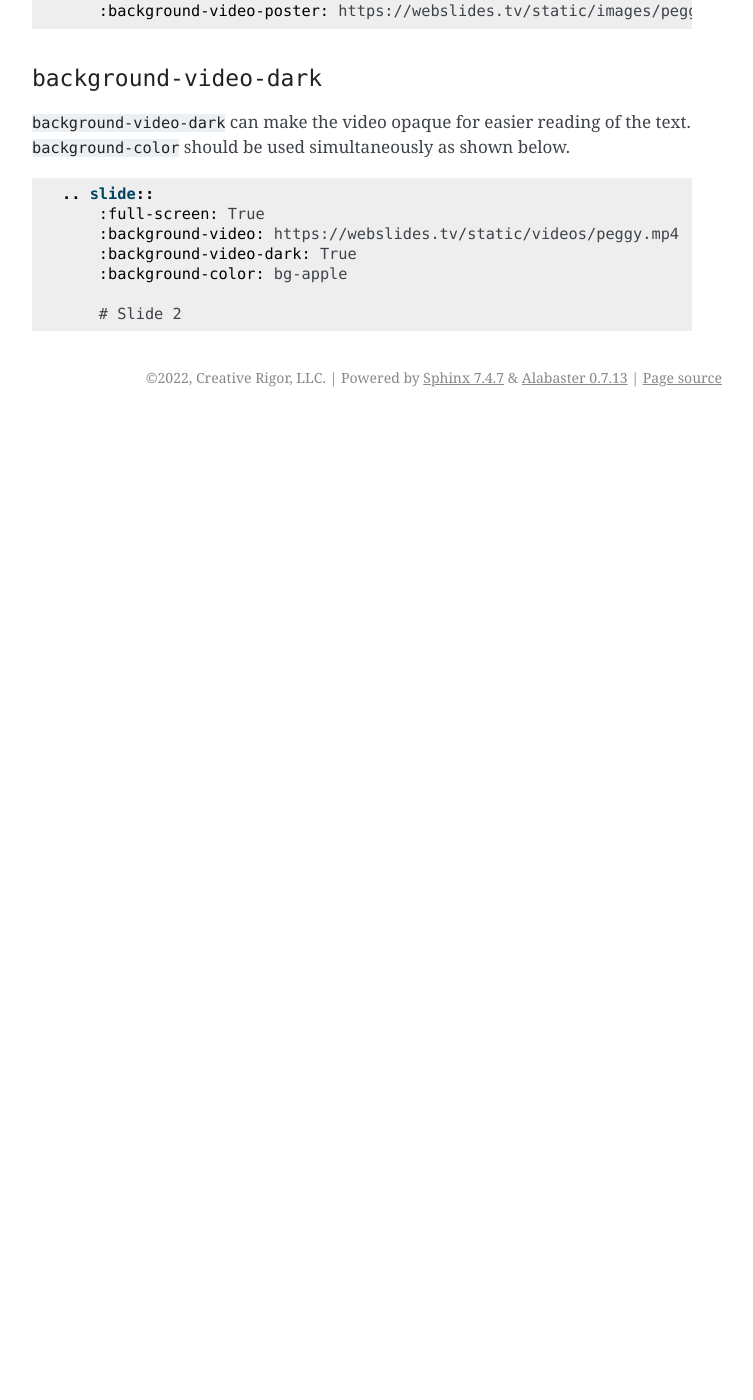
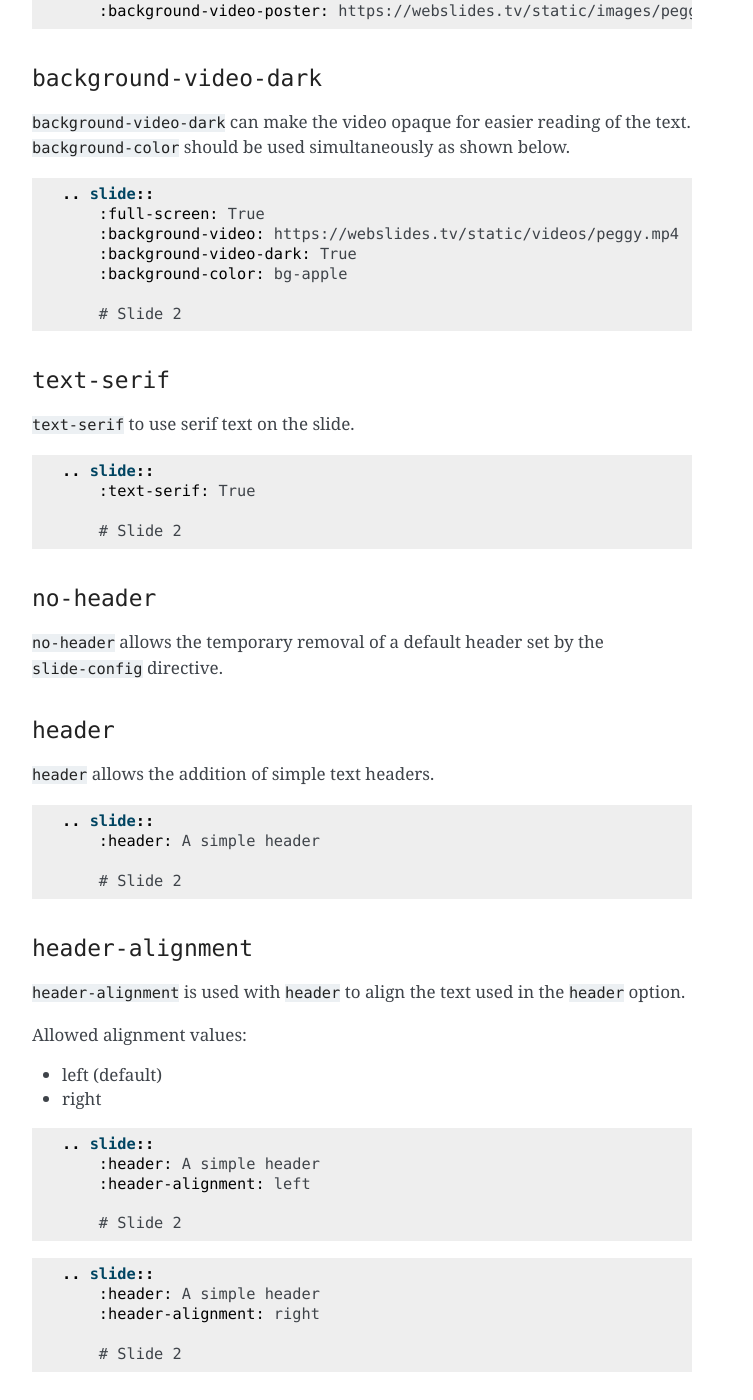
Before and after one commit to engineerslifeforme/webslides-extension, a Sphinx documentation site: the page built from docs/directive_reference/slide.md, in a window 1280 px wide and 1400 px high, scrolled down 7051 px. Shown: the whole window, without its empty margins (388-1141 px from the left). Built offline with Sphinx 7.4.7, drawn with Linux system fonts in a browser that asks for light colours; before the commit the page ends 7468 px from its top, so only the background shows below that; some of the changed text lies outside the part shown.

Commit message:
more documentation

````diff
--- a/docs/directive_reference/slide.md
+++ b/docs/directive_reference/slide.md
@@ -360,3 +360,77 @@ shown below.
 
     # Slide 2
 ```
+
+### `text-serif`
+
+`text-serif` to use serif text on the slide.
+
+```rst
+.. slide::
+    :text-serif: True
+
+    # Slide 2
+```
+
+### `no-header`
+
+`no-header` allows the temporary removal of a default header
+set by the `slide-config` directive.
+
+### `header`
+
+`header` allows the addition of simple text headers.
+
+```rst
+.. slide::
+    :header: A simple header
+
+    # Slide 2
+```
+
+### `header-alignment`
+
+`header-alignment` is used with `header` to align the text used in
+the `header` option.
+
+Allowed alignment values:
+
+- left (default)
+- right
+
+```rst
+.. slide::
+    :header: A simple header
+    :header-alignment: left
+
+    # Slide 2
+```
+
+```rst
+.. slide::
+    :header: A simple header
+    :header-alignment: right
+
+    # Slide 2
+```
+
+### `no-footer`
+
+`no-footer` temporarily disables the slide footer when a default has
+been set with `slide-config` directive.
+
+### `footer`
+
+`footer` same behavior as header, except footer.
+
+```rst
+.. slide::
+    :footer: a simple footer
+
+    # Slide 2
+```
+
+### `footer-alignment`
+
+`footer-alignment` has the same functionalitiy as `header-alignment`
+except for the footer.
````
Also changed, not shown: docs/other_extensions.md (+9 -0 lines), docs/powerpoint_conversion.md (+38 -1 lines), docs/slide_styleing.md (+2 -0 lines), example_decks/reference_slide.rst (+22 -0 lines).
